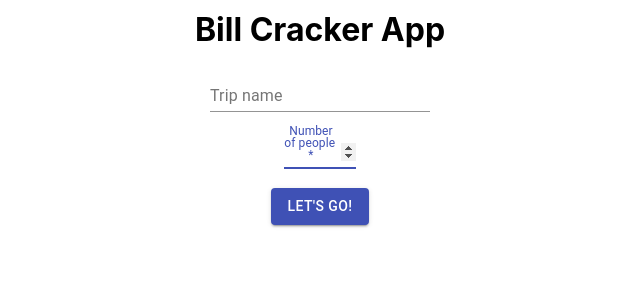
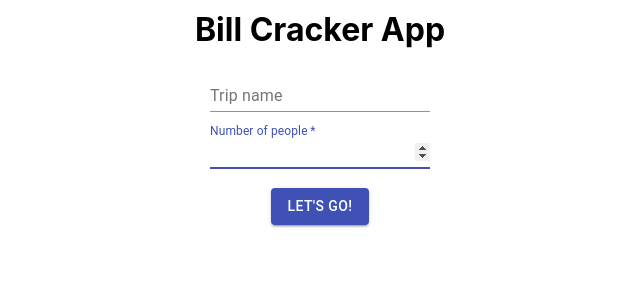
Before and after one commit to giangster/bill-cracker, a React (Create React App) app: page / in a window 1280 px wide. Shown: the top 300 px of the page, without its empty margins (320-960 px from the left). Built offline with nearby package versions, Linux system fonts and the light colour scheme.

Commit message:
calculate page

```diff
--- a/src/components/StartPage.js
+++ b/src/components/StartPage.js
@@ -58,7 +58,6 @@ export default class StartPage extends Component {
                 name="noOfMember"
                 label="Number of people"
                 type="number"
-                InputProps={{ inputProps: { min: 2, max: 30 } }}
               />
             </div>
             <div style={{ margin: 15 }}>
```
